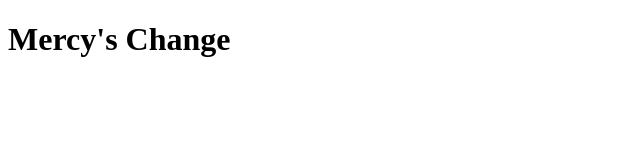
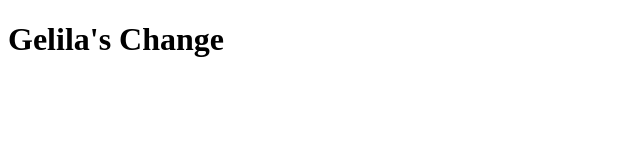
Before and after one commit to gelillamesfin/WAPProject3, a plain HTML site: page index.html in a window 1280 px wide. Shown: the whole page, without its empty margins (0-640 px from the left). Drawn offline with Linux system fonts and the light colour scheme.

Commit message:
Changed my name

```diff
--- a/index.html
+++ b/index.html
@@ -6,6 +6,6 @@
     <title>COME BACK TO IT</title>
   </head>
   <body>
-    <h1>Mercy's Change</h1>
+    <h1>Gelila's Change</h1>
   </body>
 </html>
```
